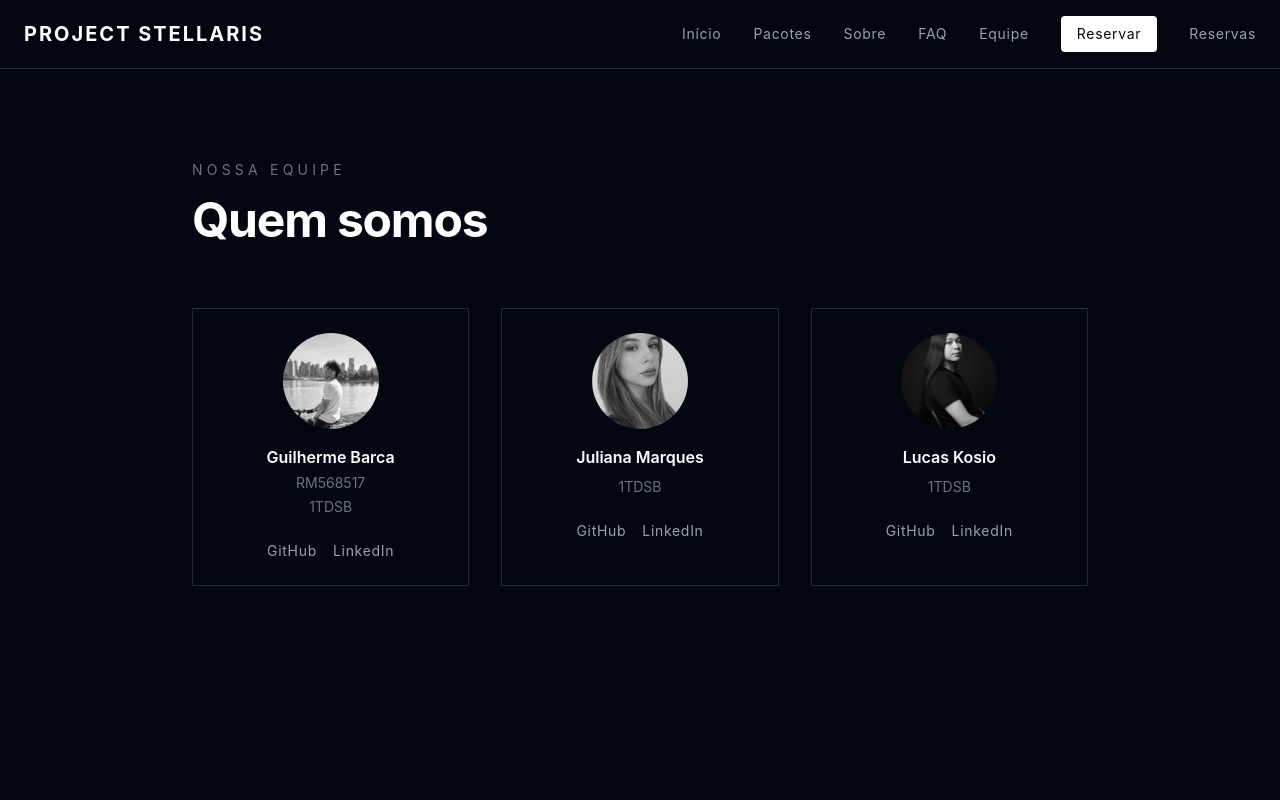
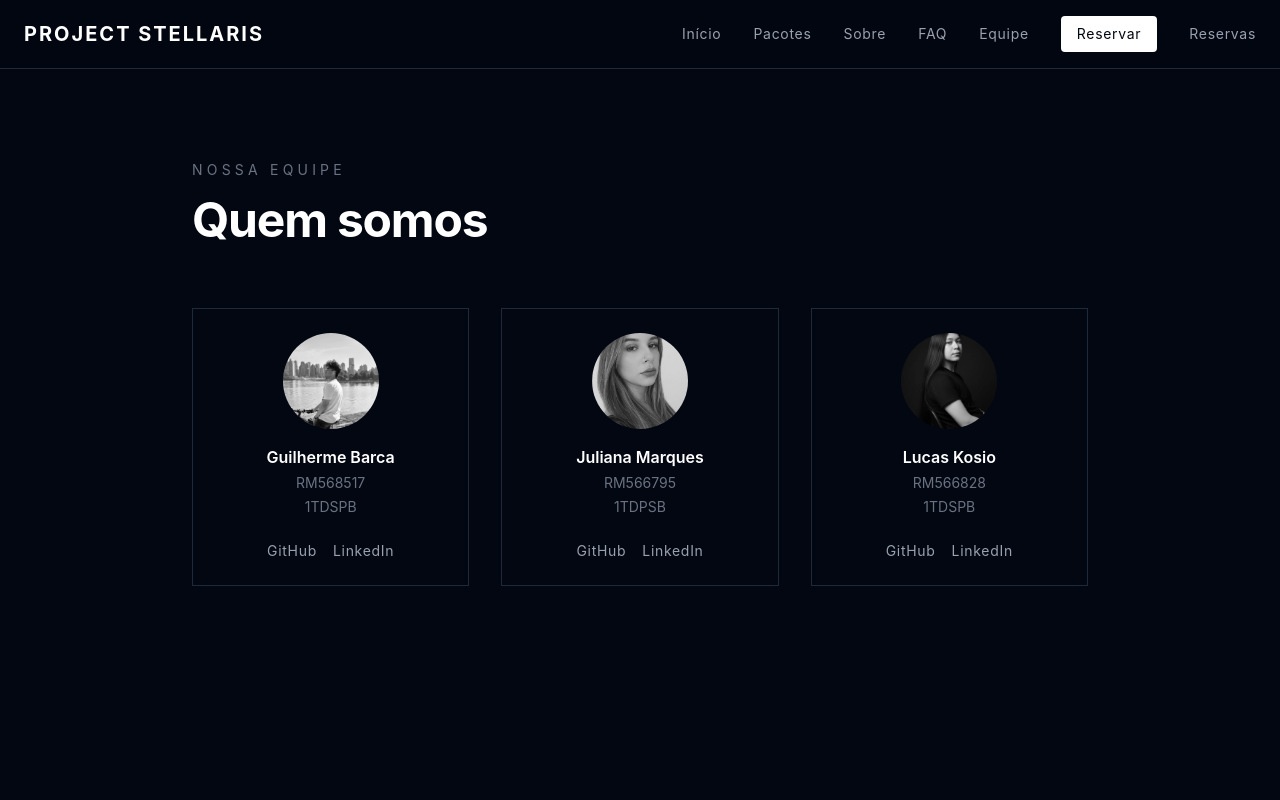
Before and after one commit to G-Barca/Project-Stellaris, a React (Vite) app: page /team in a window 1280 px wide. Shown: the top 800 px of the page. Built offline with nearby package versions, Linux system fonts and the light colour scheme; the HTML template or start-up script is replaced by a standard one.

Commit message:
feat: detalhes dos integrantes atualizado

```diff
--- a/src/pages/Integrantes.tsx
+++ b/src/pages/Integrantes.tsx
@@ -2,25 +2,25 @@ const team = [
   {
     nome: "Guilherme Barca",
     rm: "RM568517",
-    turma: "1TDSB",
+    turma: "1TDSPB",
     github: "https://github.com/G-Barca",
     linkedin: "https://www.linkedin.com/in/o-guilherme-barca/",
     foto: "/images/guilherme.png"
   },
   {
     nome: "Juliana Marques",
-    rm: "",
-    turma: "1TDSB",
-    github: "",
-    linkedin: "",
+    rm: "RM566795",
+    turma: "1TDPSB",
+    github: "https://github.com/julianasrmarques",
+    linkedin: "https://www.linkedin.com/in/juliana-marques-bbb522329/",
     foto: "/images/juliana.png"
   },
   {
     nome: "Lucas Kosio",
-    rm: "",
-    turma: "1TDSB",
-    github: "",
-    linkedin: "",
+    rm: "RM566828",
+    turma: "1TDSPB",
+    github: "https://github.com/lucasgkosio",
+    linkedin: "https://www.linkedin.com/in/lucas-kosio-85b691411/",
     foto: "/images/lucas.png"
   }
 ]
```
